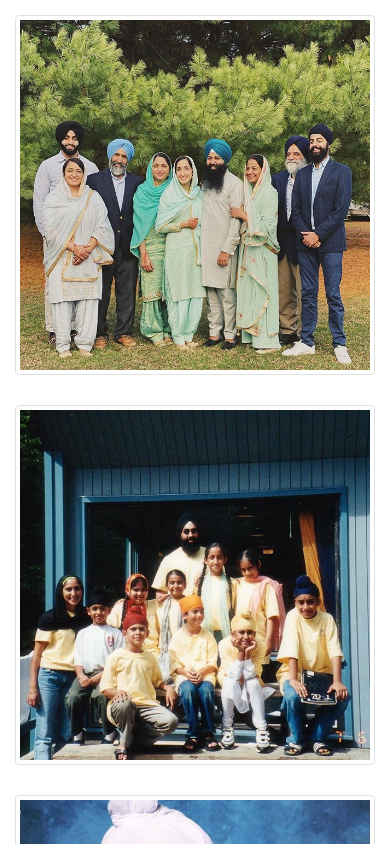
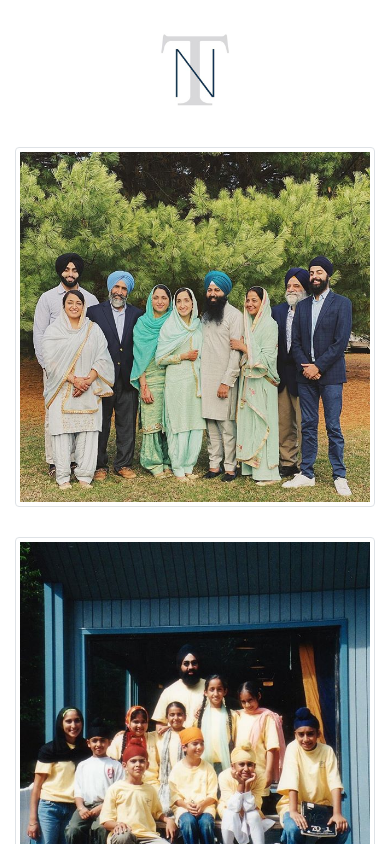
Before and after one commit to apkejriwal/nimratandtejas, a plain HTML site: page index.html in a window 390 px wide. Shown: the top 844 px of the page. Drawn offline with nearby package versions, Linux system fonts and the light colour scheme.

Commit message:
Add logo to desktop and mobile view

```diff
--- a/index.html
+++ b/index.html
@@ -15,7 +15,15 @@
 
   <body>
     <div class="container">
-      <div class="row align-items-center row-padding-top">
+      <div class="row row-padding-top">
+        <div class="col-md-4"></div>
+        <div class="col-md-4 col-xs-12 spacing">
+          <img src="img/logo.jpg" class="mx-auto d-block logo">
+        </div>
+        <div class="col-md-4"></div>
+      </div>
+
+      <div class="row align-items-center row-padding-reg">
         <div class="col-md-4 col-xs-12 spacing">
           <a href="https://www.instagram.com/p/B5dMWosFEoM/">
             <img src="img/1.jpg" class="img-thumbnail">
--- a/styles.css
+++ b/styles.css
@@ -15,3 +15,8 @@
   	padding-bottom: 30px;
   }
 }
+
+.logo {
+  width: 100px;
+  height: 100px;
+}
```
Also changed, not shown: img/logo.jpg (added).
